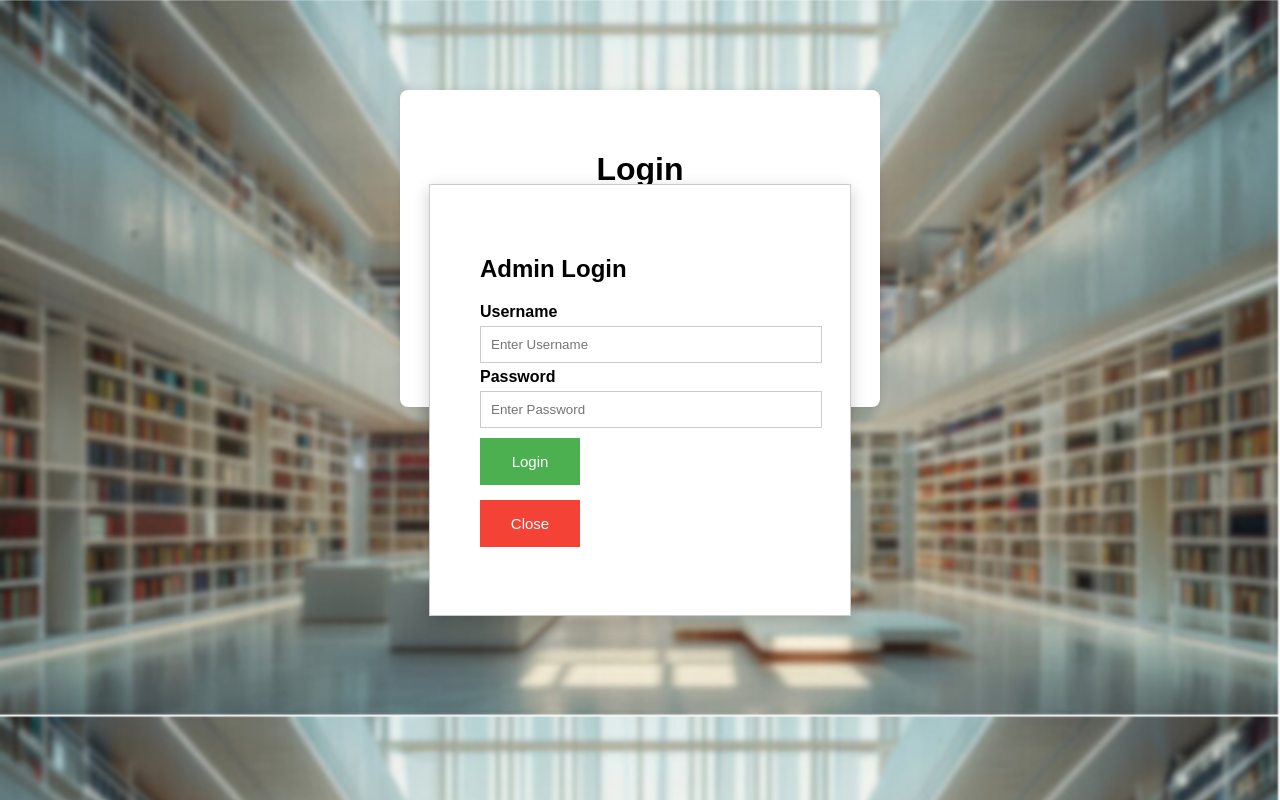
After one commit to marvelcodeX/Library-Management-System, a Flask app: template TEMPLATES/login.html in a window 1280 px wide, after a click that opens the changed part. The commit adds this page. Run offline with Flask 3, Linux system fonts and the light colour scheme; the template is opened without the code that fills it, so the values that code supplies are empty.

Commit message:
login page for admin and user

```diff
--- /dev/null
+++ b/TEMPLATES/login.html
@@ -0,0 +1,185 @@
+<!DOCTYPE html>
+<html lang="en">
+<head>
+    <meta charset="UTF-8">
+    <meta name="viewport" content="width=device-width, initial-scale=1.0">
+    <title>Login Page</title>
+    <style>
+        body {
+            font-family: Arial, sans-serif;
+            background-color: #f2f2f2;
+            margin: 0;
+            padding: 0;
+            background-image: url('/static/background33.png');
+            background-size: cover;
+            display: flex;
+            justify-content: center;
+            align-items: center;
+        }
+
+        .container {
+            max-width: 600px;
+            width: 400px;
+            margin: 0 auto;
+            margin-top: 90px;
+            padding: 40px;
+            background-color: #ffffff;
+            border-radius: 8px;
+            align-items: center;
+            box-shadow: 0 0 10px rgba(0,0,0,0.1);
+        }
+
+        h1 {
+            margin-bottom: 20px;
+            text-align: center;
+        }
+
+        .btn-group {
+            margin: 40px 0;
+            margin-left: 10px;
+        }
+
+        .btn {
+            background-color: #4CAF50;
+            color: white;
+            padding: 20px 20px;
+            margin: 20px;
+            border: none;
+            cursor: pointer;
+            border-radius: 5px;
+            font-size: 16px;
+            width: 150px;
+        }
+
+        .btn:hover {
+            background-color: #45a049;
+        }
+
+        .admin-btn {
+            background-color: #007BFF;
+        }
+
+        .admin-btn:hover {
+            background-color: #0056b3;
+        }
+
+        .user-btn {
+            background-color: #28a745;
+        }
+
+        .user-btn:hover {
+            background-color: #218838;
+        }
+
+        .icon {
+            margin-right: 8px;
+            font-size: 16px;
+        }
+
+        /* Admin Login Form Styling */
+        .form-popup {
+            display: none;
+            position: absolute;
+            left: 50%;
+            top: 50%;
+            transform: translate(-50%, -50%);
+            border: 1px solid #ccc;
+            padding: 50px;
+            background: white;
+            box-shadow: 0 5px 15px rgba(0, 0, 0, 0.2);
+            width: 320px; /* Set width of the pop-up form here */
+            height: 330px;
+            -shadow: 0 5px 15px rgba(0,0,0,0.2);
+
+        }
+
+        .form-container {
+            display: flex;
+            flex-direction: column;
+        }
+
+        input[type=text], input[type=password] {
+            width: 100%;
+            padding: 10px;
+            margin: 5px 0;
+            border: 1px solid #ccc;
+        }
+
+        .submit-btn {
+            background-color: #4CAF50;
+            color: white;
+            padding: 20px;
+            border: none;
+            cursor: pointer;
+            margin: 5px 0;
+            width: 20px;  /* Full width inside form */
+            font-size: 6px;  /* Adjust font size */
+        }
+
+        .submit-btn:hover {
+            background-color: #45a049;
+        }
+
+        .error {
+            color: red;
+            text-align: center;
+        }
+
+        .cancel-btn {
+            background-color: #f44336;
+            color: white;
+            padding: 10px;
+            margin-top: 10px;
+            border: none;
+            cursor: pointer;
+            width: 5px;
+
+            font-size: 16px;
+        }
+
+        .cancel-btn:hover {
+            background-color: #e53935;
+        }
+
+        .submit-btn, .cancel-btn {
+            padding: 15px 20px;  /* Increase padding for button size */
+            width: 100px;  /* Make buttons wider */
+            font-size: 15px;  /* Adjust the text size */
+}
+
+    </style>
+</head>
+<body>
+    <div class="container">
+        <h1>Login</h1>
+        <div class="btn-group">
+            <!-- Admin Button -->
+            <button class="btn admin-btn" onclick="document.getElementById('admin-form').style.display='block'">
+                <span class="icon">👔</span> Admin
+            </button>
+
+            <!-- User Button -->
+            <button class="btn user-btn" onclick="window.location.href='/user'">
+                <span class="icon">👤</span> User
+            </button>
+        </div>
+
+        <div id="admin-form" class="form-popup">
+            <form action="/admin" method="post" class="form-container">
+                <h2>Admin Login</h2>
+                <label for="username"><b>Username</b></label>
+                <input type="text" placeholder="Enter Username" name="username" required>
+
+                <label for="password"><b>Password</b></label>
+                <input type="password" placeholder="Enter Password" name="password" required>
+
+                <button type="submit" class="submit-btn">Login</button>
+                <button type="button" class="cancel-btn" onclick="document.getElementById('admin-form').style.display='none'">Close</button>
+            </form>
+            {% if message %}
+                <p class="error">{{ message }}</p>
+            {% endif %}
+        </div>
+    </div>
+</body>
+</html>
--- a/app.py
+++ b/app.py
@@ -1,15 +1,21 @@
-from flask import Flask, render_template, request
+from flask import Flask, render_template, request,flash,redirect,url_for,jsonify
 import mysql.connector
 from mysql.connector import Error
+
  #Importing required functions
+
+app = Flask(__name__)
+app.secret_key = 'your_secret_key'
+admin_credentials = {
+    'admin': 'pass'  # Change to your desired username and password
+}
 
 import mysql.connector
 def use_database():
     global mycursor
     global cnx
-    cnx = mysql.connector.connect(user='aastha', password='aastha1',
-                              host='localhost',
-                              database='LIBRARY')
+    cnx = mysql.connector.connect(user='aastha', password='aastha1', host='localhost', database='LIBRARY')
+
 
     mycursor = cnx.cursor()
 
@@ -30,9 +36,8 @@ def use_database():
 def use_database1(ac_no):
     global mycursor
     global cnx
-    cnx = mysql.connector.connect(user='aastha', password='aastha1',
-                              host='localhost',
-                              database='LIBRARY')
+    cnx = mysql.connector.connect(user='aastha', password='aastha1', host='localhost', database='LIBRARY')
+
 
     mycursor = cnx.cursor()
 
@@ -50,53 +55,93 @@ def use_database1(ac_no):
 
 
 
-def use_database2():
+def use_database2(ac_no):
     global mycursor
     global cnx
-    cnx = mysql.connector.connect(user='aastha', password='aastha1',
-                              host='localhost',
-                              database='LIBRARY')
+    global data
+
+    # Establish the connection
+    cnx = mysql.connector.connect(user='aastha', password='aastha1', host='localhost', database='LIBRARY')
 
     mycursor = cnx.cursor()
 
-    sql = "INSERT INTO issue(`Student_Name`,`Reg_no`,`AC_No`, `Title`, `Author`,  `Issue_Date`) VALUES ( %s, %s, %s, %s, %s,%s)"
-    val=(data['sname'],data['reg_no'],data['ac_no'],data['title'],data['author'],data['date'])
-    #val = ("AAAAA", "22222","3333","MySubject")
-    mycursor.execute(sql, val)
+    # Update the book status to 'unavailable' and set return_date
+    sql_update = "UPDATE book SET Issue_status = 'Unavailable', return_date = CURDATE() + INTERVAL 15 DAY WHERE `A/c No` = %s"
+    mycursor.execute(sql_update, (ac_no,))  # Execute the update query
 
+    # Insert into issue table
+    sql_insert = "INSERT INTO issue(`Student_Name`,`Reg_no`,`AC_No`, `Title`, `Author`,  `Issue_Date`,`Return_Date`) VALUES ( %s, %s, %s, %s, %s, %s,CURDATE() + INTERVAL 15 DAY)"
+    val = (data['sname'], data['reg_no'], data['ac_no'], data['title'], data['author'], data['date'])
+
+    mycursor.execute(sql_insert, val)  # Execute the insert query
+    cnx.commit()  # Commit the transaction
+    print("Book issued successfully.")
+
+
+
+
+
+
+def use_database3(ac_no):
+    global mycursor
+    global cnx
+    global data
+
+    # Establish the connection
+    cnx = mysql.connector.connect(user='aastha', password='aastha1', host='localhost', database='LIBRARY')
+
+    mycursor = cnx.cursor()
+
+    # Update the book status to 'Available' where A/c No matches
+    sql_update = "UPDATE book SET Issue_status = 'Available', return_date = NULL WHERE `A/c No` = %s"
+    mycursor.execute(sql_update, (ac_no,))  # Pass the ac_no to the query
+
+    #Insert into returnb table (assuming data contains all necessary fields)
+    sql_insert = "INSERT INTO returnb(`Student_Name`,`Reg_no`,`AC_No`, `Title`, `Author`,  `Return_Date`) VALUES (%s, %s, %s, %s, %s, %s)"
+    val = (data['sname'], data['reg_no'], data['ac_no'], data['title'], data['author'], data['date'])
+
+    mycursor.execute(sql_insert, val)  # Execute the insert query
+
+
+    sql_delete = "DELETE FROM issue WHERE `AC_No` = %s"
+    val = (ac_no,)
+    mycursor.execute(sql_delete, val)
+
+    # Commit the changes to the database
     cnx.commit()
 
     print(mycursor.rowcount, "record inserted.")
 
+def check_return_date():
+    global mycursor
+    try:
+        cnx = mysql.connector.connect(user='aastha', password='aastha1', host='localhost', database='LIBRARY')
+
+        mycursor = cnx.cursor(dictionary=True)
+
+        # Query for books that are due tomorrow
+        query = """
+        SELECT Title, Student_Name, return_date
+        FROM issue
+        WHERE return_date = CURDATE() + INTERVAL 1 DAY
+        """
+        mycursor.execute(query)
+        books_due_tomorrow = mycursor.fetchall()
+
+        print("Books due tomorrow fetched from database:", books_due_tomorrow)  # Debugging output
+
+        mycursor.close()
+        cnx.close()
+
+        return books_due_tomorrow  # Always return a list, even if empty
+
+    except mysql.connector.Error as err:
+        print(f"Error: {err}")
+        return []  # Return an empty list to avoid undefined issues
 
 
 
-def use_database3():
-    global mycursor
-    global cnx
-    global var
-    var="ac_no"
-    cnx = mysql.connector.connect(user='aastha', password='aastha1',
-                              host='localhost',
-                              database='LIBRARY')
 
-    mycursor = cnx.cursor()
-
-    sql = "INSERT INTO returnb(`Student_Name`,`Reg_no`,`AC_No`, `Title`, `Author`,  `Return_Date`) VALUES ( %s, %s, %s, %s, %s,%s)"
-    val=(data['sname'],data['reg_no'],data['ac_no'],data['title'],data['author'],data['date'])
-
-    #val = ("AAAAA", "22222","3333","MySubject")
-    mycursor.execute(sql, val)
-
-    sql="DELETE FROM issue WHERE `AC_No` = %s "
-    val = (data['ac_no'],) #create a global variable and put it in here
-    #change the table name from submit to return
-    #Put name of student as input in issue and submit
-
-    mycursor.execute(sql, val)
-    cnx.commit()
-
-    print(mycursor.rowcount, "record inserted.")
 
 
 
@@ -104,12 +149,8 @@ def use_database4(data):
     global mycursor
     global cnx
 
-    cnx = mysql.connector.connect(
-        user='aastha',
-        password='aastha1',
-        host='localhost',
-        database='LIBRARY'
-    )
+    cnx = mysql.connector.connect(user='aastha', password='aastha1', host='localhost', database='LIBRARY')
+
     mycursor = cnx.cursor(dictionary=True)
 
     result = None
@@ -138,6 +179,7 @@ def use_database4(data):
     html += "<th style='padding: 10px;'>Author</th>\n"
     html += "<th style='padding: 10px;'>Edition/Year</th>\n"
     html += "<th style='padding: 10px;'>Publication</th>\n"
+    html += "<th style='padding: 10px;'>Issue_status</th>\n"
     html += "</tr>\n"
 
     if result:
@@ -149,6 +191,7 @@ def use_database4(data):
             html += "<td style='padding: 10px;'>{}</td>\n".format(row['Author'])
             html += "<td style='padding: 10px;'>{}</td>\n".format(row['Edition/Year'])
             html += "<td style='padding: 10px;'>{}</td>\n".format(row['Publication'])
+            html += "<td style='padding: 10px;'>{}</td>\n".format(row['Issue_status'])
             html += "</tr>\n"
         html += "</table>"
     else:
@@ -158,27 +201,28 @@ def use_database4(data):
 
 
 def use_database5(data):
-    global mycursor
-    global cnx
-
-    cnx = mysql.connector.connect(
-        user='aastha',
-        password='aastha1',
-        host='localhost',
-        database='LIBRARY'
-    )
-    mycursor = cnx.cursor(dictionary=True)
+    import mysql.connector  # Ensure you have the mysql.connector import
 
     result = None
+    try:
+        # Connect to the database
+        cnx = mysql.connector.connect(user='aastha', password='aastha1', host='localhost', database='LIBRARY')
+        mycursor = cnx.cursor(dictionary=True)
 
-    if 'ac_no' in data and data['ac_no']:
-        sql = "SELECT * FROM book WHERE `A/c No` = %s"
-        val = (data['ac_no'],)
-        mycursor.execute(sql, val)
-        result = mycursor.fetchall()
+        if 'ac_no' in data and data['ac_no']:
+            sql = "SELECT * FROM book WHERE `A/c No` = %s"
+            val = (data['ac_no'],)
+            mycursor.execute(sql, val)
+            result = mycursor.fetchall()
 
-    mycursor.close()
-    cnx.close()
+    except mysql.connector.Error as err:
+        print(f"Error: {err}")  # Print any database errors
+    finally:
+        # Close the cursor and connection
+        if mycursor:
+            mycursor.close()
+        if cnx:
+            cnx.close()
 
     # Generate HTML
     html = "<div style='margin-bottom: 100px;'></div>"
@@ -190,6 +234,7 @@ def use_database5(data):
     html += "<th style='padding: 10px;'>Author</th>\n"
     html += "<th style='padding: 10px;'>Edition/Year</th>\n"
     html += "<th style='padding: 10px;'>Publication</th>\n"
+    html += "<th style='padding: 10px;'>Issue_status</th>\n"
     html += "</tr>\n"
 
     if result:
@@ -201,6 +246,7 @@ def use_database5(data):
             html += "<td style='padding: 10px;'>{}</td>\n".format(row['Author'])
             html += "<td style='padding: 10px;'>{}</td>\n".format(row['Edition/Year'])
             html += "<td style='padding: 10px;'>{}</td>\n".format(row['Publication'])
+            html += "<td style='padding: 10px;'>{}</td>\n".format(row['Issue_status'])
             html += "</tr>\n"
         html += "</table>"
     else:
@@ -210,12 +256,27 @@ def use_database5(data):
 
 
 
+@app.route('/')
+def login():
+    return render_template('login.html')
 
-app = Flask(__name__)
+@app.route('/admin', methods=['POST'])
+def admin_login():
+    username = request.form['username']
+    password = request.form['password']
 
-@app.route('/')
-def index():
-    return render_template('home.html')
+    if username in admin_credentials and admin_credentials[username] == password:
+        return render_template('home.html')  # Redirect to admin page
+    else:
+        return render_template('login.html', message="Invalid username or password!")
+
+@app.route('/user')
+def user_page():
+    return redirect(url_for('show_user_page'))
+
+@app.route('/user_page')  # change it to reroite to search.html
+def show_user_page():
+    return render_template('search.html')
 
 
 
@@ -260,16 +321,15 @@ def issue():
 
 @app.route('/issue_book', methods=['POST'])
 def issue_book():
-
-
     global data
+    ac_no = request.form.get('ac_no')
     data=request.form
 
-    use_database2()
-    ## Return the extracted information
-    print ( "Issue book")
-    return render_template('home.html')
+    if ac_no:
+        use_database2(ac_no,)
+        print(f"Book issued with account number: {ac_no}")
 
+    return redirect(url_for('home'))
 
 
 
@@ -283,11 +343,46 @@ def return_book():
 
 
     global data
+    ac_no = request.form.get('ac_no')
     data=request.form
-    use_database3()
+    use_database3(ac_no)
     ## Return the extracted information
     print ( "return book")
     return render_template('home.html')
+
+
+@app.route('/')
+def home():
+    books_due = check_return_date()  # This should return a list
+    messages = []
+
+    print("Books due from check_return_date:", books_due)  # Debugging output
+
+    if books_due:
+        for book in books_due:
+            messages.append(f"Reminder: The book '{book['Title']}' has not been returned by '{book['Student_Name']}' and is due tomorrow ({book['return_date']}).")
+    else:
+        messages.append("No books are due for return tomorrow.")
+
+    print("Messages before rendering:", messages)  # Debugging output
+    return render_template('home.html', messages=messages)  # Render the template
+
+@app.route('/check_books_due')
+def check_books_due():
+    books_due = check_return_date()  # Your function to get due books
+    if not books_due:
+        return jsonify(books_due=[])
+
+    return jsonify(books_due=books_due)
+
+
+
+
+
+
+
+
+
 
 
 @app.route('/search')
@@ -297,17 +392,19 @@ def search():
 @app.route('/search_book', methods=['POST'])
 def search_book():
     global data
-    data = request.form
+    data = request.form  # Get the form data submitted by the user
 
     # Determine which function to call based on the input fields
-    if 'ac_no' in data and data['ac_no']:
-        table_html = use_database5(data)
+    if 'ac_no' in data and data['ac_no']:  # Check if 'ac_no' exists and is not empty
+        table_html = use_database5(data)  # Call the function for valid account number
     else:
-        table_html = use_database4(data)
+        table_html = use_database4(data)  # Call the alternative function
 
     # Render search.html with the table_html content
     return render_template('search.html', table=table_html)
-
+@app.route('/')
+def s_home():
+    return render_template('home.html')
 
 
 
@@ -316,7 +413,4 @@ def search_book():
 
 if __name__ == '__main__':
 	# Run the application on the local development server
-    app.run(debug=True)
-
-
-#test line ignore
+    app.run(debug=True,host='0.0.0.0',port=8000)
```
Also changed, not shown: TEMPLATES/home.html (+83 -36 lines), TEMPLATES/search.html (+28 -6 lines), STATIC/background33.png (added), 1 other file.
